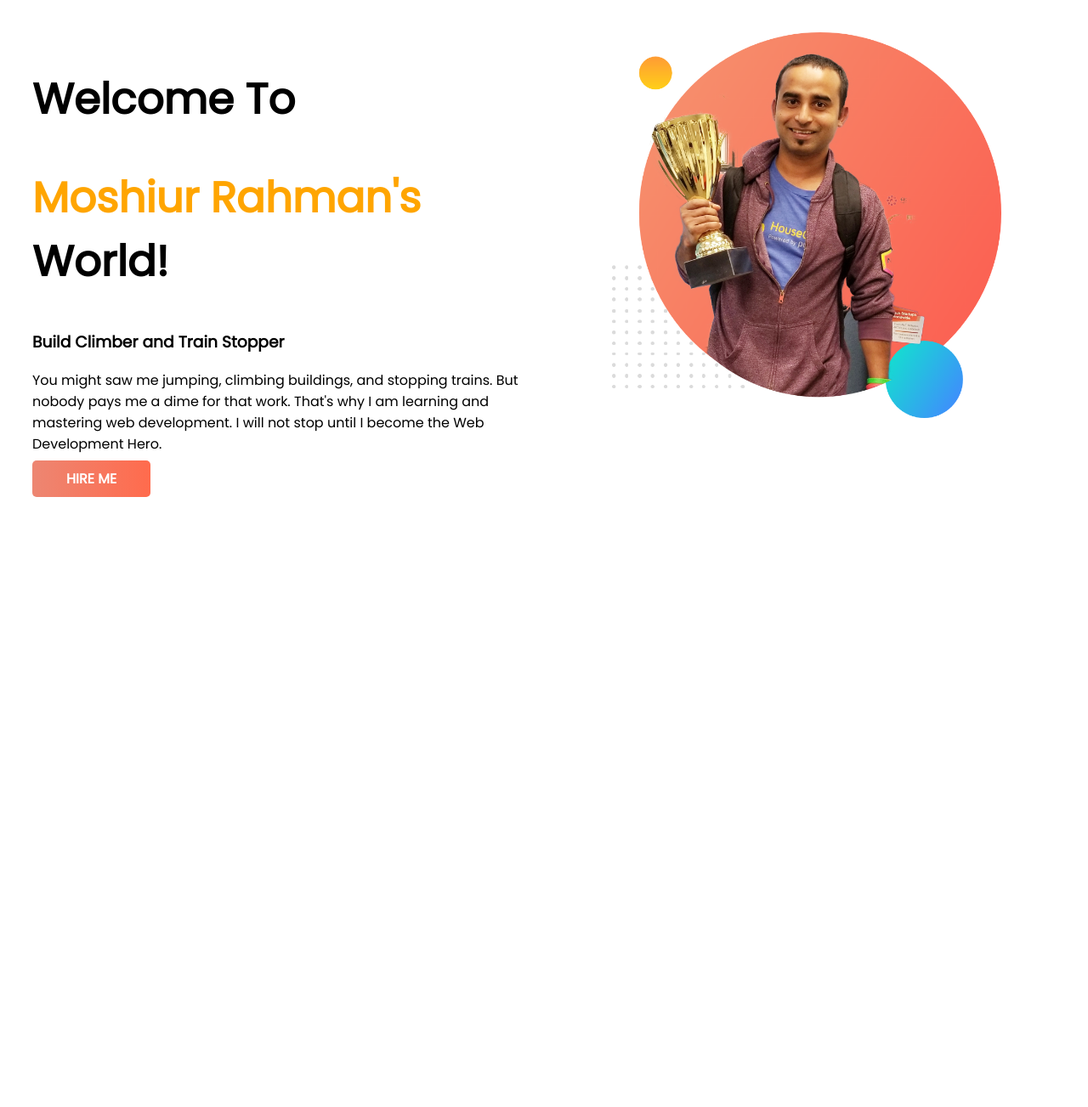
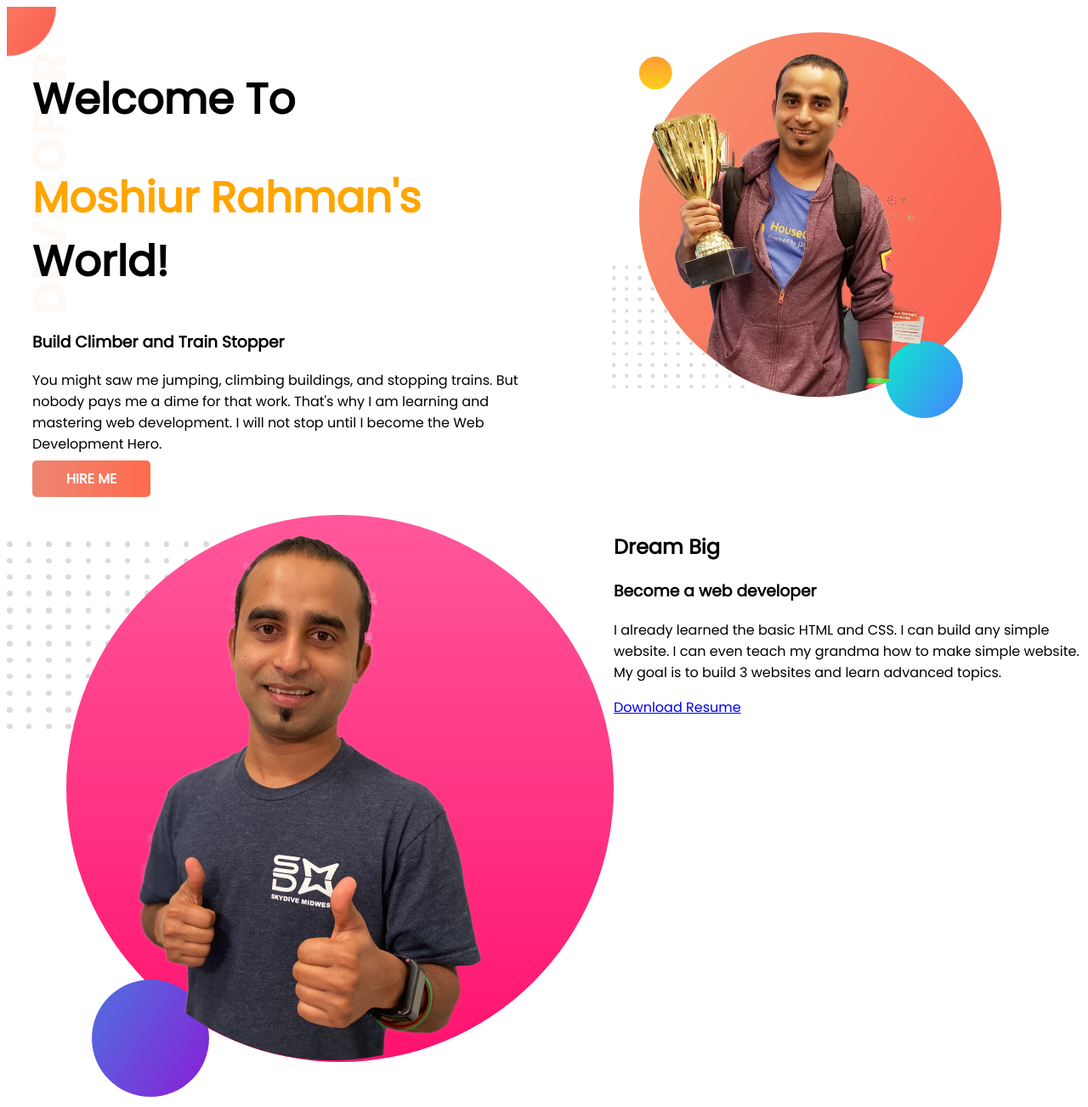
Before and after one commit to mdmoshiur86/developer-portfolio, a plain HTML site: page index.html in a window 1280 px wide. Shown: the whole page at 85% size. Before the commit the page ends 800 px from the top, so only its background shows below. Drawn offline with Linux system fonts and the light colour scheme.

Commit message:
middle section

```diff
--- a/index.html
+++ b/index.html
@@ -8,7 +8,7 @@
     <link rel="stylesheet" href="style.css" />
   </head>
   <body>
-    <section>
+    <section class="top-banner">
         <div class="half-width">
             <h1>Welcome To</h1>
             <h1><span class="orange-color">Moshiur Rahman's</span> World!</h1>
@@ -26,6 +26,18 @@
           </div>
     </section>
 
+    <section>
+        <div>
+            <img src="images/jhankar2.png" alt="">
+        </div>
+        <div>
+            <h2>Dream Big</h2>
+            <h3>Become a web developer</h3>
+            <p>I already learned the basic HTML and CSS. I can build any simple website. I can even teach my grandma how to make simple website. My goal is to build 3 websites and learn advanced topics.</p>
+            <a href="https://github.com/mdmoshiur86" target="_blank" >Download Resume</a>
+        </div>
+    </section>
+
 
 
   </body>
--- a/style.css
+++ b/style.css
@@ -30,3 +30,7 @@ section{
     border-radius: 5px;
 
 }
+.top-banner{
+    background-image: url(images/top-banner.png);
+    background-repeat: no-repeat;
+}
```
